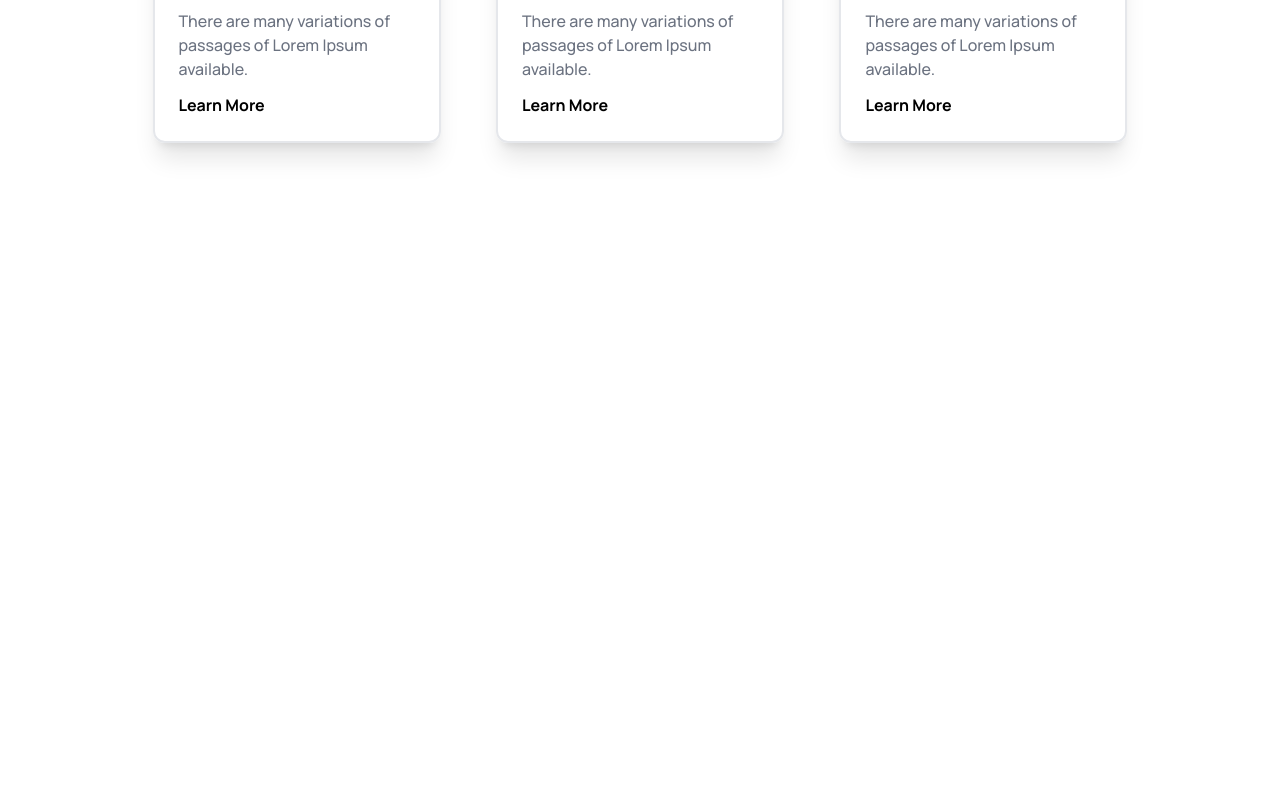
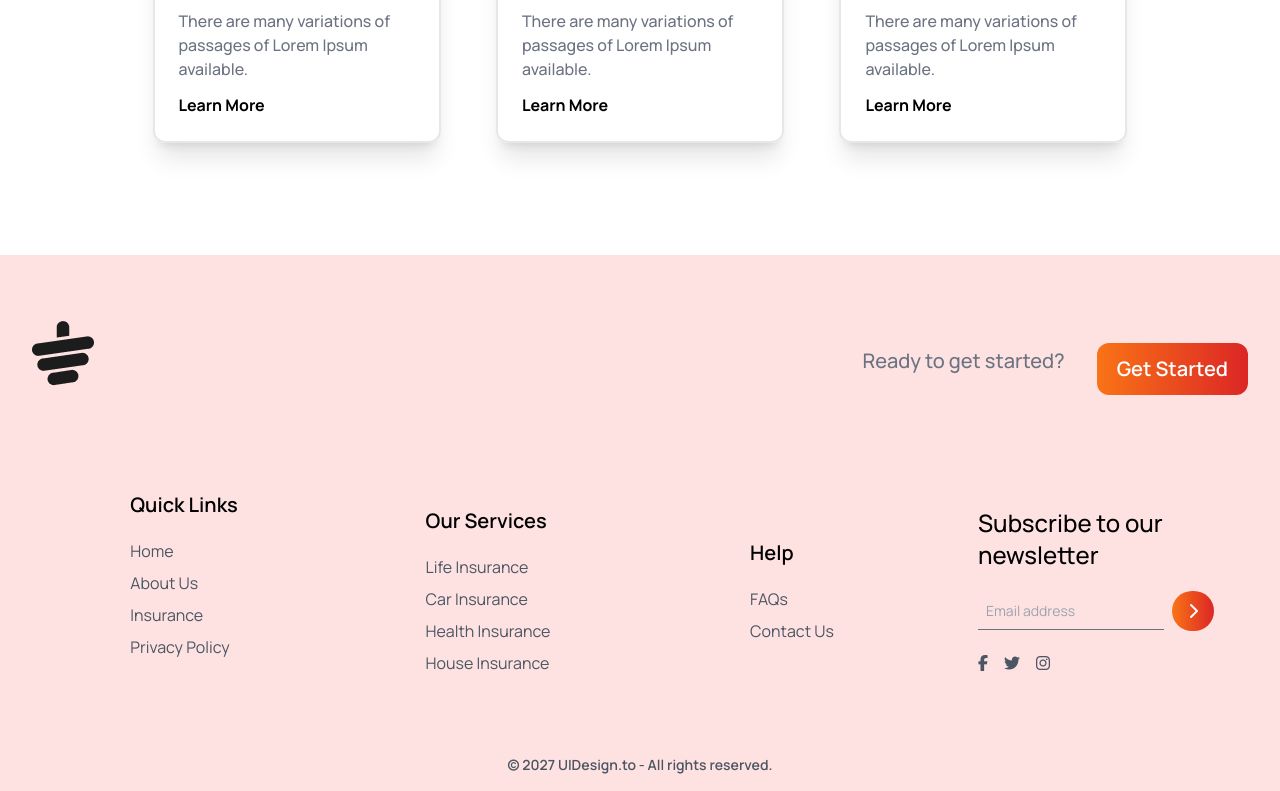
Before and after one commit to shbhuiyan/tea-house-with-tailwind, a plain HTML site: page index.html in a window 1280 px wide. Shown: the part 2294-3085 px from the top of the page. Before the commit the page ends 2549 px from the top, so only its background shows below. Drawn offline with nearby package versions, Linux system fonts and the light colour scheme.

Commit message:
added footer

```diff
--- a/index.html
+++ b/index.html
@@ -37,7 +37,7 @@
         <div class="md:w-1/2 mb-4 md:m-0">
             <h1 class="font-extrabold text-6xl md:text-7xl lg:text-8xl">It's good tea time at The Tea House</h1>
             <p class="text-gray-500 text-base font-normal my-4 w-4/6">Tea and Botanical Solutions Supplier Give Optimum Satisfaction To Your Taste Buds.</p>
-            <button class="bg-gradient-to-r from-orange-500 to-red-600 p-5 rounded-xl text-white text-xl font-semibold hover:scale-105 hover:bg-gradient-to-l">Explore More <i class="fa-solid fa-arrow-right -rotate-45"></i></button>
+            <button class="bg-gradient-to-r from-orange-500 to-red-600 p-5 rounded-xl text-white text-xl font-semibold hover:scale-105 hover:bg-gradient-to-l duration-500">Explore More <i class="fa-solid fa-arrow-right -rotate-45"></i></button>
         </div>
 
         <!-- banner image -->
@@ -57,6 +57,7 @@
 
     </header>
 
+    <!-- main section start here -->
     <main class="xl:container p-4 mx-auto">
       <!-- products section start here -->
       <section class="mb-24">
@@ -235,8 +236,74 @@
 
     </main>
 
-    <footer>
+    <!-- footer section start here -->
+    <footer class="bg-red-100 md:pt-10">
 
+      <div class="box-border space-y-12 md:space-y-20 xl:container mx-auto p-4 lg:px-8">
+        <!-- footer top -->
+        <div class="text-center space-y-4 sm:flex justify-between items-center">
+          <img class="mx-auto sm:m-0 " src="images/cup.png" alt="">
+          <div class="space-y-4 sm:flex justify-center items-center gap-8">
+            <h4 class="text-xl font-medium text-gray-500">Ready to get started?</h4>
+            <button class="bg-gradient-to-r from-orange-500 to-red-600 py-3 px-5 rounded-xl text-white text-xl font-semibold hover:scale-105 hover:bg-gradient-to-l duration-500">Get Started</i></button>
+          </div>
+        </div>
+
+        <!-- footer cols section -->
+        <div class="grid grid-cols-1 sm:grid-cols-2 lg:grid-cols-4 items-center space-y-8">
+          <!-- col 1 -->
+          <div class="space-y-5 mx-auto">
+            <h3 class="text-xl font-semibold">Quick Links</h3>
+            <ul class="text-gray-600 space-y-2">
+              <li><a href="#">Home</a></li>
+              <li><a href="#">About Us</a></li>
+              <li><a href="#">Insurance</a></li>
+              <li><a href="#"></a>Privacy Policy</li>
+            </ul>
+          </div>
+
+          <!-- col 2 -->
+          <div class="space-y-5 mx-auto">
+            <h3 class="text-xl font-semibold">Our Services</h3>
+            <ul class="text-gray-600 space-y-2">
+              <li><a href="#">Life Insurance</a></li>
+              <li><a href="#">Car Insurance</a></li>
+              <li><a href="#">Health Insurance</a></li>
+              <li><a href="#"></a>House Insurance</li>
+            </ul>
+          </div>
+
+          <!-- col 3 -->
+          <div class="space-y-5 mx-auto">
+            <h3 class="text-xl font-semibold">Help</h3>
+            <ul class="text-gray-600 space-y-2">
+              <li><a href="#">FAQs</a></li>
+              <li><a href="#">Contact Us</a></li>
+            </ul>
+          </div>
+
+          <!-- col 4  -->
+          <div class="mx-auto space-y-5">
+            <h3 class="text-2xl font-medium">Subscribe to our<br> newsletter</h3>
+            <div class="flex justify-center items-center gap-2">
+              <label for="email">
+                <input class="text-sm bg-transparent w-full p-2 focus:outline-none border-b border-gray-500" type="email" name="email" id="email" placeholder="Email address">
+              </label>
+              <button class="bg-gradient-to-r from-orange-500 to-red-600 px-4 py-2 rounded-full text-white hover:scale-105 hover:bg-gradient-to-l duration-500"><i class="fa-solid fa-chevron-right"></i></button>
+            </div>
+            <div class="flex justify-start items-center gap-4 text-gray-600 ">
+              <a href="#"><i class="fa-brands fa-facebook-f"></i></a>
+              <a href="#"><i class="fa-brands fa-twitter"></i></a>
+              <a href="#"><i class="fa-brands fa-instagram"></i></a>
+            </div>
+          </div>
+
+        </div>
+
+        <!-- copyright section -->
+        <p class="font-semibold text-sm text-gray-600 text-center">© 2027 UIDesign.to - All rights reserved.</p>
+
+      </div>
     </footer>
 
 </body>
```
